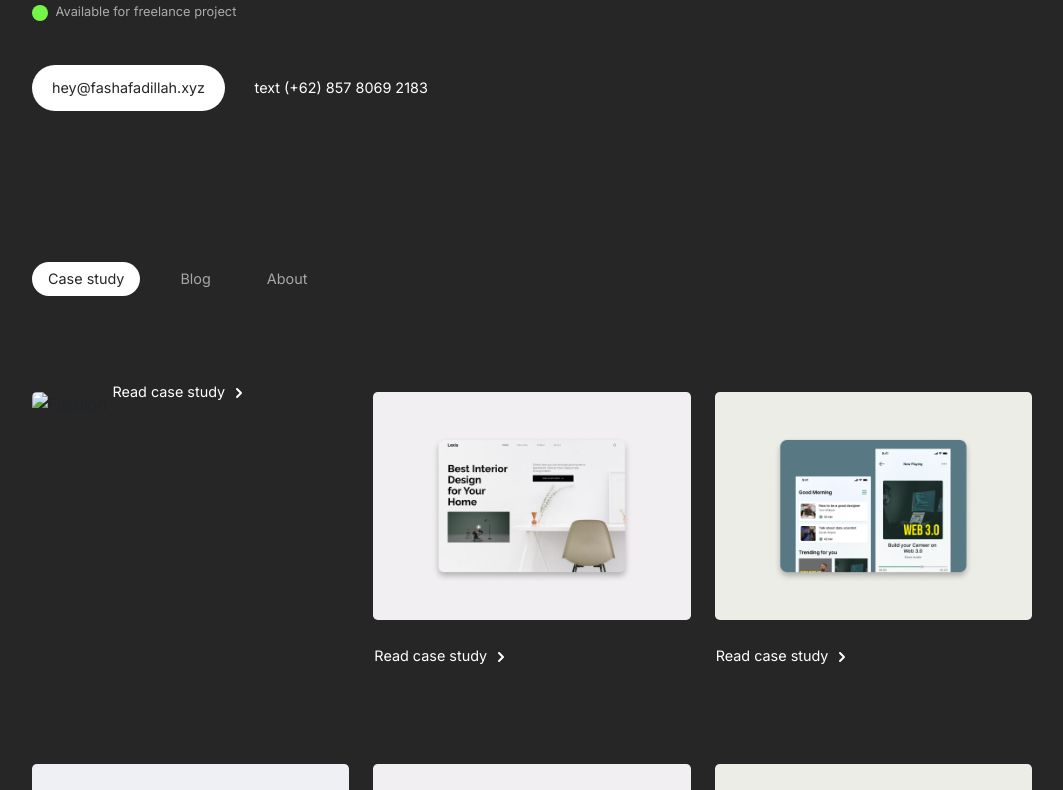
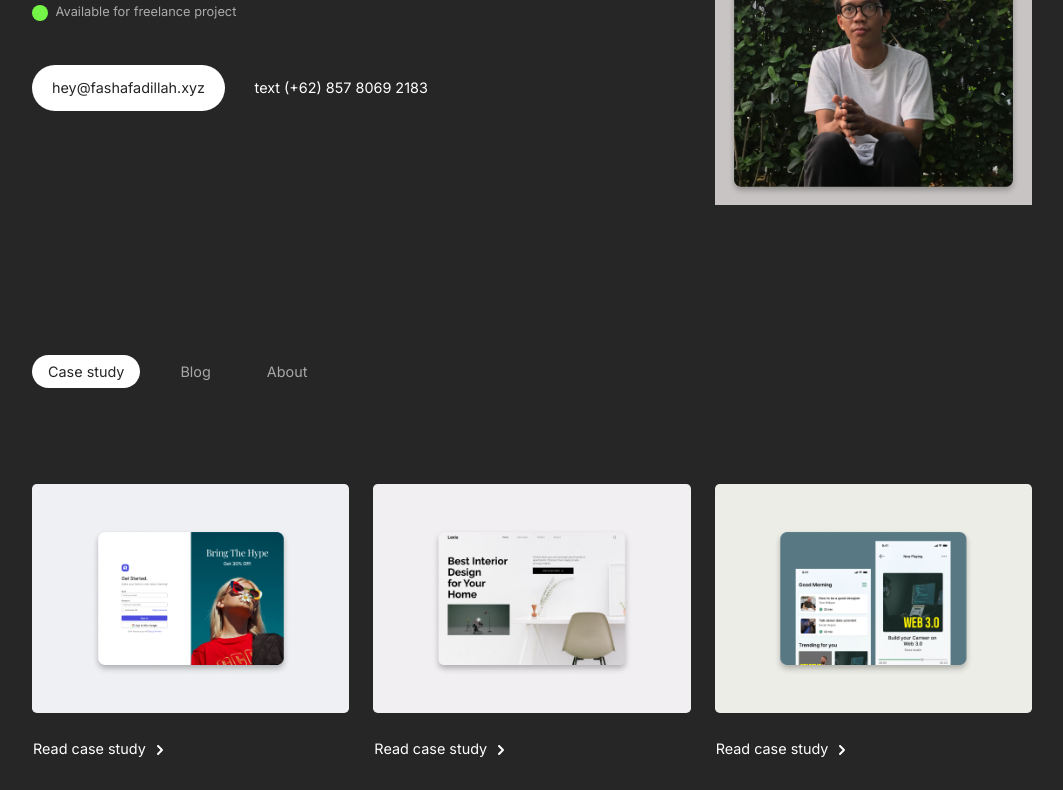
Before and after one commit to fashafadillah/fashafadillah.github.io, a plain HTML site: page index.html in a window 1280 px wide. Shown: the part 318-1108 px from the top of the page, without its empty margins (108-1171 px from the left). Drawn offline with nearby package versions, Linux system fonts and the light colour scheme.

Commit message:
test test lagi

```diff
--- a/index.html
+++ b/index.html
@@ -8,7 +8,7 @@
     <meta name="description" content="User Interface Designer. Love design, code, and coffee." />
     <meta name="author" content="Fasha Fadillah" />
     <title>Fasha - User Interface Designer</title>
-    <link rel="icon" type="image/x-icon" href="img/favicon.ico" />
+    <link rel="icon" type="image/x-icon" href="images/favicon.ico" />
 
     <meta name="twitter:card" content="summary_large_image" />
     <meta name="twitter:site" content="@fasfashan" />
@@ -120,7 +120,7 @@
               </div>
             </div>
             <div class="col-lg-4">
-              <img class="img-fluid img-hero" src="images/" alt="" />
+              <img class="img-fluid img-hero" src="images/foto-fasha.png" alt="" />
             </div>
           </div>
         </div>
@@ -144,7 +144,7 @@
         <div class="tab-pane fade show active" id="pills-home" role="tabpanel" aria-labelledby="pills-home-tab" tabindex="0">
           <div class="row mt-5">
             <div class="col-lg-4">
-              <img class="img-fluid mt-5 rounded-3" src="img/fashion-study-case-thumb.png" alt="Fashion" />
+              <img class="img-fluid mt-5 rounded-3" src="images/fashion-study-case-thumb.png" alt="Fashion" />
               <button type="button" class="btn btn-study" data-bs-toggle="tooltip" data-bs-placement="top" title="Case study in progress">
                 Read case study
                 <svg xmlns="http://www.w3.org/2000/svg" width="20" height="20" viewBox="0 0 20 20" fill="none">
```
